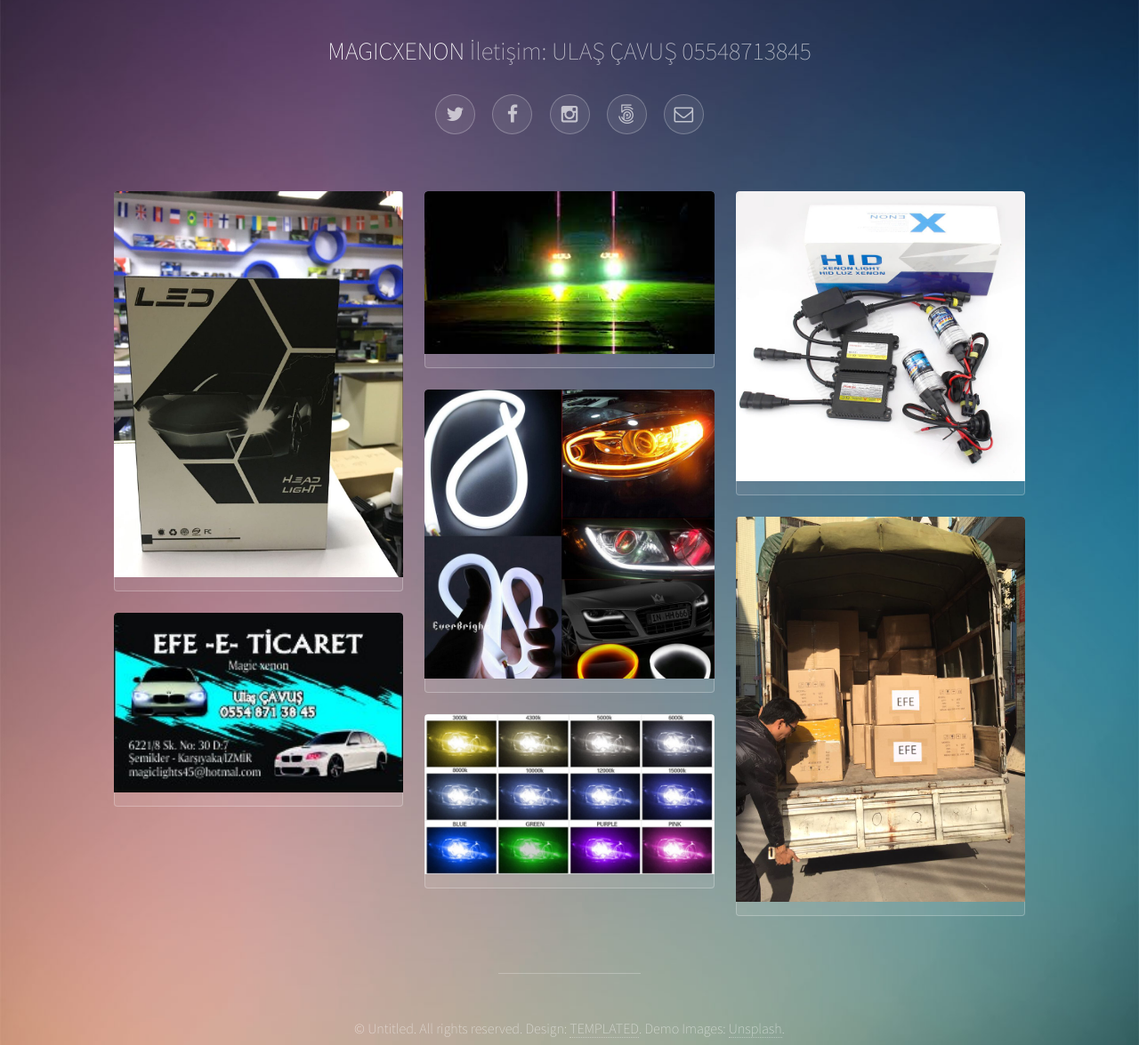
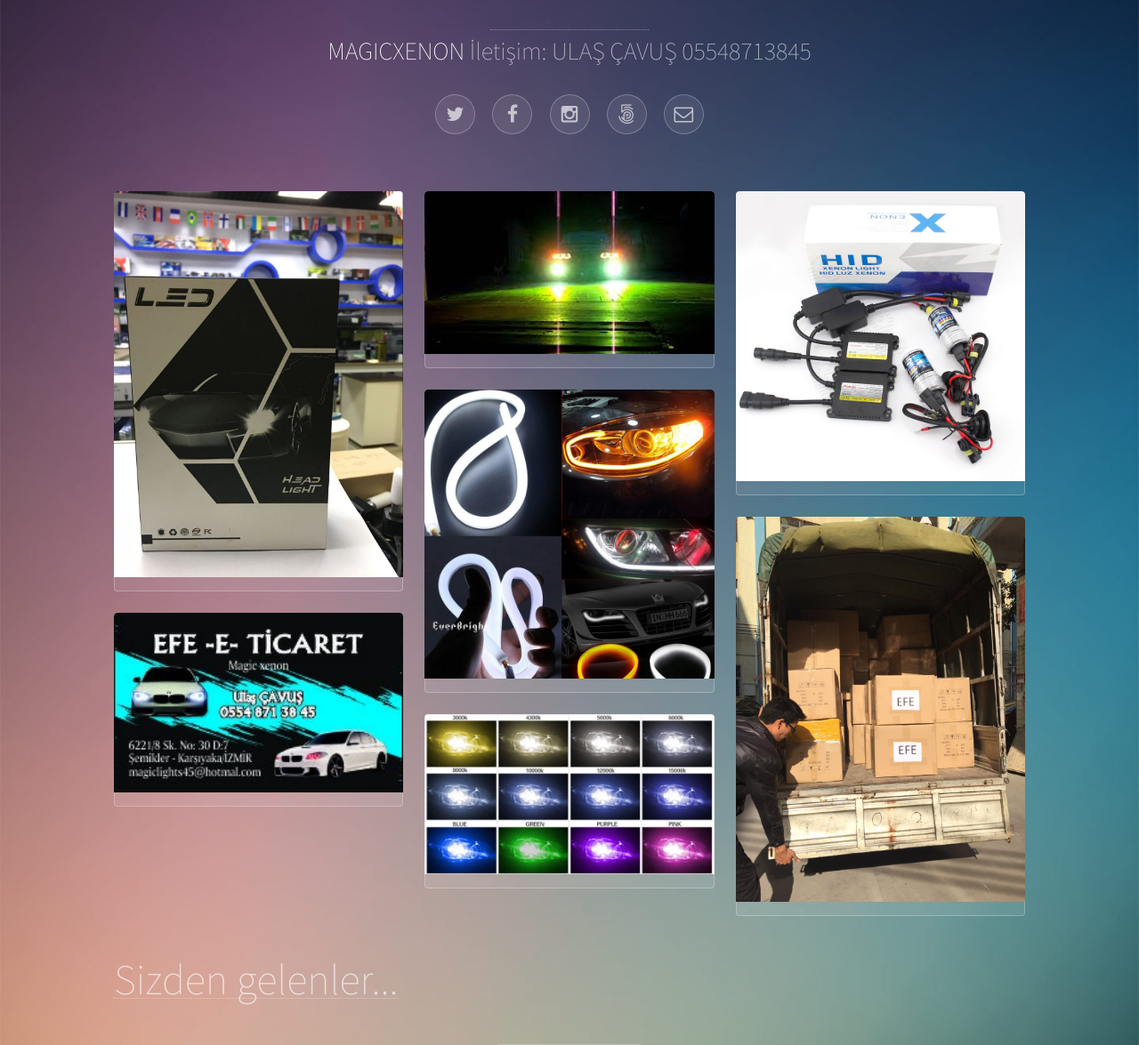
Before and after one commit to canerc/magicxenon, a plain HTML site: page index.html in a window 1280 px wide. Shown: the part 245-1420 px from the top of the page at 89% size. Drawn offline with Linux system fonts and the light colour scheme.

Commit message:
Update index.html

```diff
--- a/index.html
+++ b/index.html
@@ -6,20 +6,18 @@
 -->
 <html>
 	<head>
-		<title>Visualize by TEMPLATED</title>
+		<title>MAGICXENON</title>
 		<meta charset="utf-8" />
 		<meta name="viewport" content="width=device-width, initial-scale=1" />
 		<link rel="stylesheet" href="assets/css/main.css" />
 	</head>
 	<body>
-
 		<!-- Wrapper -->
 			<div id="wrapper">
-
 				<!-- Header -->
 					<header id="header">
-						<span class="avatar"><img src="images/avatar.jpg" alt="" /></span>
-						<h1><strong>MAGICXENON</strong>  İletişim: ULAŞ ÇAVUŞ 05548713845</h1>
+						 <a href="index.html"><span class="avatar"><img src="images/avatar.jpg" alt="" /></span></a>
+							<h1><strong>MAGICXENON</strong> İletişim: ULAŞ ÇAVUŞ 05548713845</h1>
 						<ul class="icons">
 							<li><a href="#" class="icon style2 fa-twitter"><span class="label">Twitter</span></a></li>
 							<li><a href="#" class="icon style2 fa-facebook"><span class="label">Facebook</span></a></li>
@@ -28,7 +26,6 @@
 							<li><a href="#" class="icon style2 fa-envelope-o"><span class="label">Email</span></a></li>
 						</ul>
 					</header>
-
 				<!-- Main -->
 					<section id="main">
 
@@ -71,10 +68,10 @@
 							</section>
 
 					</section>
-
+	                 <a href="sizdengelenler.html"><span style="font-size:3em;">Sizden gelenler...</span></a>
 				<!-- Footer -->
 					<footer id="footer">
-						<p>&copy; Untitled. All rights reserved. Design: <a href="http://templated.co">TEMPLATED</a>. Demo Images: <a href="http://unsplash.com">Unsplash</a>.</p>
+						<p>&copy; EFE E-TİCARET Tüm hakları saklıdır. Design: <a href="http://templated.co">TEMPLATED</a>. Demo Images: <a href="http://unsplash.com">Unsplash</a>.</p>
 					</footer>
 
 			</div>
```
